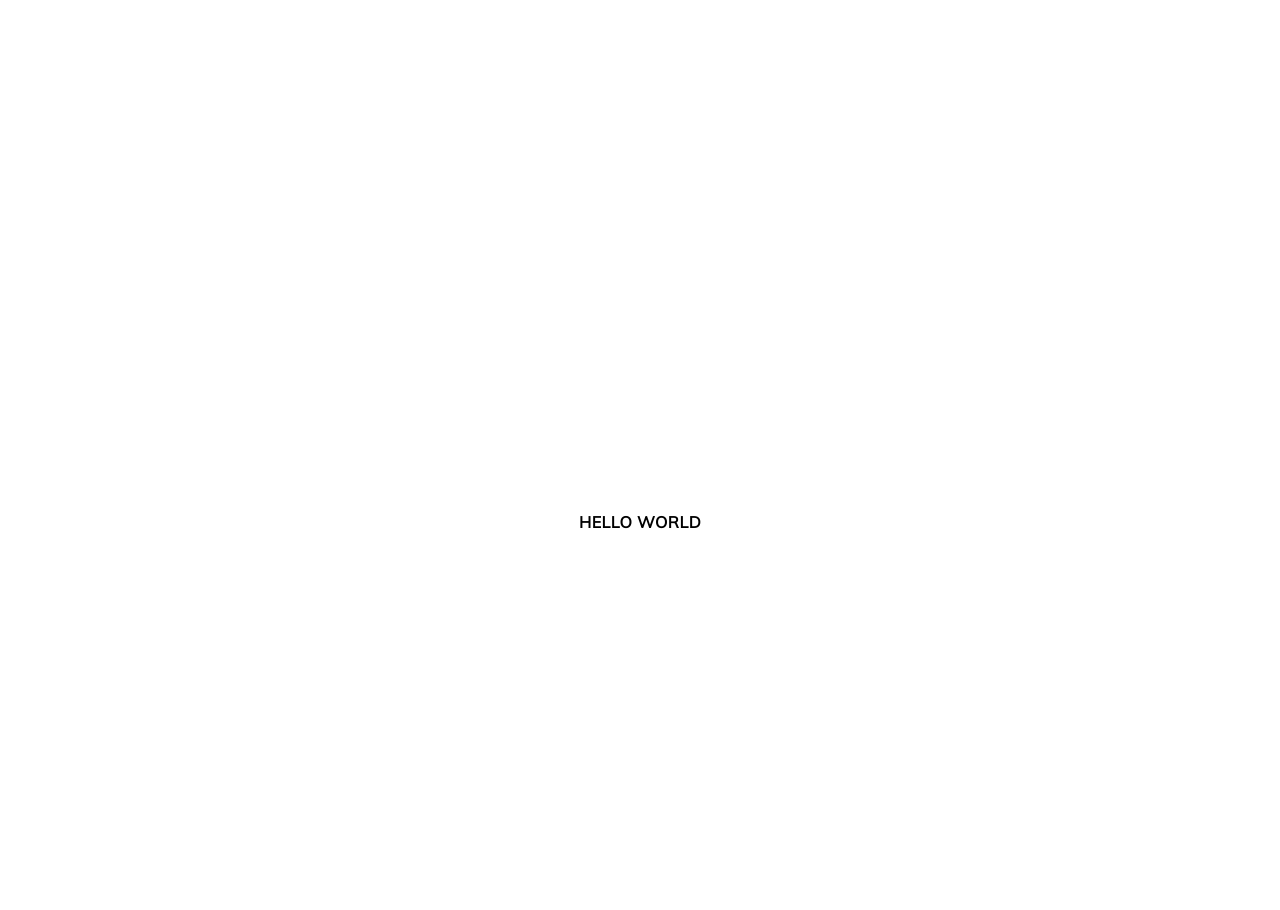
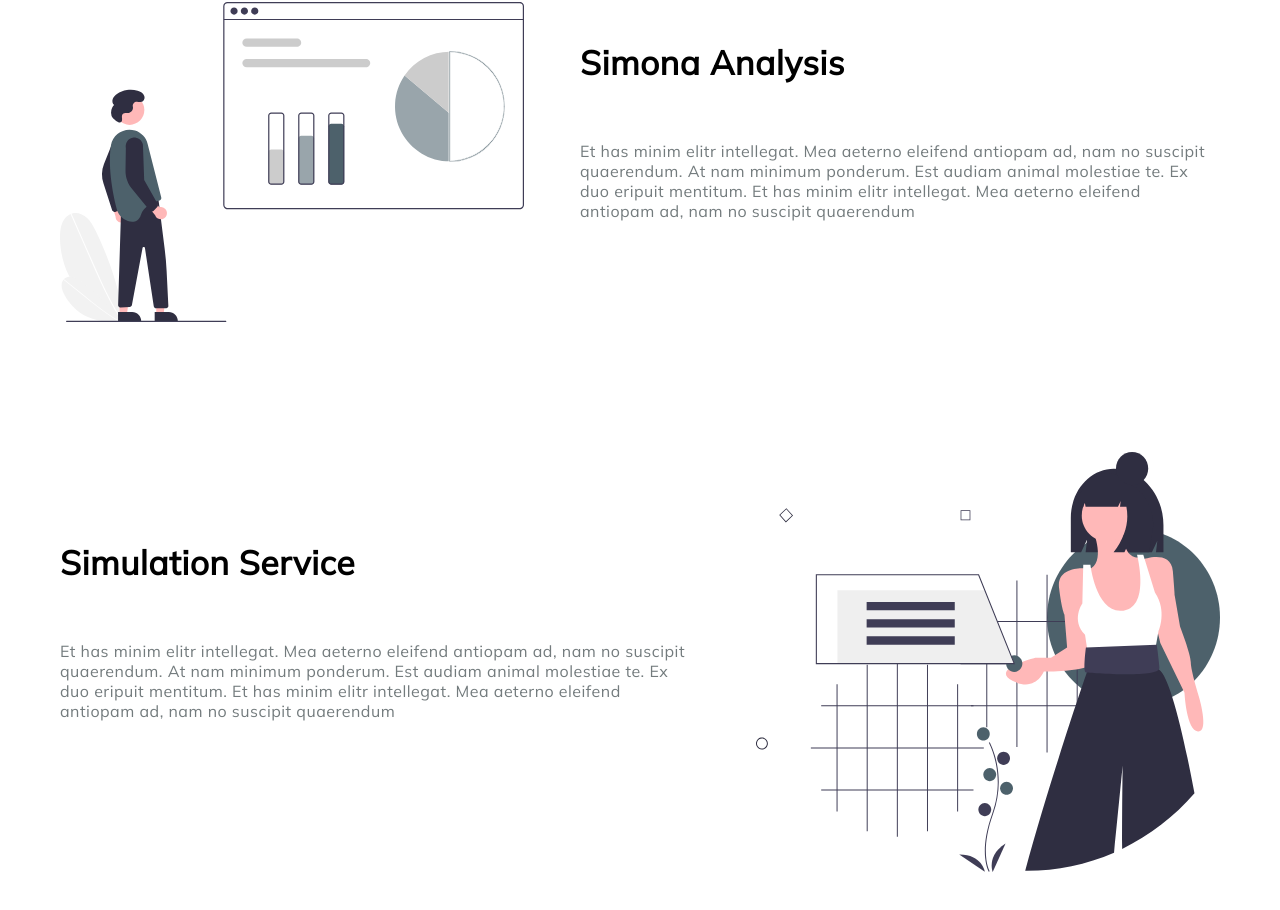
Before and after one commit to ie3-institute/simona-website, a React (Create React App) app: page / in a window 1280 px wide. Shown: the part 768-1678 px from the top of the page. Before the commit the page ends 1300 px from the top, so only its background shows below. Built offline with nearby package versions, Linux system fonts and the light colour scheme.

Commit message:
update sections

```diff
--- a/src/components/SectionRight/SectionRight.styles.js
+++ b/src/components/Section/Section.styles.js
@@ -2,7 +2,6 @@ import styled from 'styled-components';
 
 export const SectionImage = styled.img`
   width: 40%;
-  max-width: 640px;
 
   @media screen and (max-width: 768px) {
     flex-direction: column;
@@ -13,8 +12,6 @@ export const SectionImage = styled.img`
 
 export const SectionText = styled.div`
   text-align: left;
-  margin-left: 20px;
-  width: 100%;
   max-width: 640px;
   @media screen and (max-width: 768px) {
     text-align: center;
@@ -36,7 +33,6 @@ export const SectionHeading = styled.h2`
 export const SectionParagraph = styled.div`
   color: var(--lightGrey);
   font-weight: 300;
-  max-width: 75%;
   position: relative;
   bottom: 30px;
   @media screen and (max-width: 768px) {
--- /dev/null
+++ b/src/components/Section/index.js
@@ -0,0 +1,26 @@
+import React from 'react';
+import SectionContainer from '../SectionContainer';
+import {
+  SectionImage,
+  SectionText,
+  SectionHeading,
+  SectionParagraph,
+} from './Section.styles';
+
+const Section = ({ image, header, paragraph, textLeft }) => {
+  const sectionImage = <SectionImage src={image} />;
+  const text = (
+    <SectionText>
+      <SectionHeading>{header}</SectionHeading>
+      <SectionParagraph>{paragraph}</SectionParagraph>
+    </SectionText>
+  );
+
+  return textLeft ? (
+    <SectionContainer left={text} right={sectionImage} />
+  ) : (
+    <SectionContainer left={sectionImage} right={text} />
+  );
+};
+
+export default Section;
--- a/src/components/SectionContainer/SectionContainer.styles.js
+++ b/src/components/SectionContainer/SectionContainer.styles.js
@@ -9,8 +9,9 @@ export const SectionWrapper = styled.div`
 
 export const SectionContent = styled.div`
   max-width: var(--maxWidth);
+  width: 100%;
   margin: 0 60px;
-  height: 600px;
+  height: 500px;
   display: flex;
   align-items: center;
   justify-content: space-between;
--- a/src/components/SectionContainer/index.js
+++ b/src/components/SectionContainer/index.js
@@ -1,10 +1,13 @@
 import React from 'react';
 import { SectionWrapper, SectionContent } from './SectionContainer.styles';
 
-const SectionContainer = () => {
+const SectionContainer = ({ left, right }) => {
   return (
     <SectionWrapper>
-      <SectionContent></SectionContent>
+      <SectionContent>
+        {left}
+        {right}
+      </SectionContent>
     </SectionWrapper>
   );
 };
--- a/src/components/SectionRight/index.js
+++ /dev/null
@@ -1,23 +0,0 @@
-import React from 'react';
-import SectionContainer from '../SectionContainer';
-import {
-  SectionImage,
-  SectionText,
-  SectionHeading,
-  SectionParagraph,
-} from './SectionRight.styles';
-
-const SectionRight = ({ image, header, paragraph }) => {
-  return (
-    <SectionContainer>
-      <div> HELLO </div>
-      <SectionImage src={image} />
-      <SectionText>
-        <SectionHeading>{header}</SectionHeading>
-        <SectionParagraph>{paragraph}</SectionParagraph>#
-      </SectionText>
-    </SectionContainer>
-  );
-};
-
-export default SectionRight;
--- a/src/pages/index.js
+++ b/src/pages/index.js
@@ -4,8 +4,9 @@ import Sidebar from '../components/Sidebar';
 import Navbar from '../components/Navbar';
 import Hero from '../components/Hero';
 // Images
-import IMGControlPanel from '../images/undraw/undraw_control_panel.svg';
-import SectionRight from '../components/SectionRight';
+import IMGCharts from '../images/undraw/undraw_charts.svg';
+import IMGServices from '../images/undraw/undraw_services.svg';
+import Section from '../components/Section';
 
 const Home = () => {
   const [isOpen, setIsOpen] = useState(false);
@@ -19,14 +20,22 @@ const Home = () => {
       <Sidebar isOpen={isOpen} toggle={toggle} />
       <Navbar toggle={toggle} />
       <Hero></Hero>
-      <SectionRight
-        image={IMGControlPanel}
+      <Section
+        textLeft={false}
+        image={IMGCharts}
         header={'Simona Analysis'}
         paragraph={
           'Et has minim elitr intellegat. Mea aeterno eleifend antiopam ad, nam no suscipit quaerendum. At nam minimum ponderum. Est audiam animal molestiae te. Ex duo eripuit mentitum. Et has minim elitr intellegat. Mea aeterno eleifend antiopam ad, nam no suscipit quaerendum'
         }
       />
-      <div>HELLO WORLD</div>
+      <Section
+        textLeft={true}
+        image={IMGServices}
+        header={'Simulation Service'}
+        paragraph={
+          'Et has minim elitr intellegat. Mea aeterno eleifend antiopam ad, nam no suscipit quaerendum. At nam minimum ponderum. Est audiam animal molestiae te. Ex duo eripuit mentitum. Et has minim elitr intellegat. Mea aeterno eleifend antiopam ad, nam no suscipit quaerendum'
+        }
+      />
     </>
   );
 };
```
Also changed, not shown: src/components/Card/Card.styles.js (added, +13 -0 lines), src/components/Card/index.js (added, +14 -0 lines), src/components/CardSection/CardSection.styles.js (added), src/components/CardSection/index.js (added).
